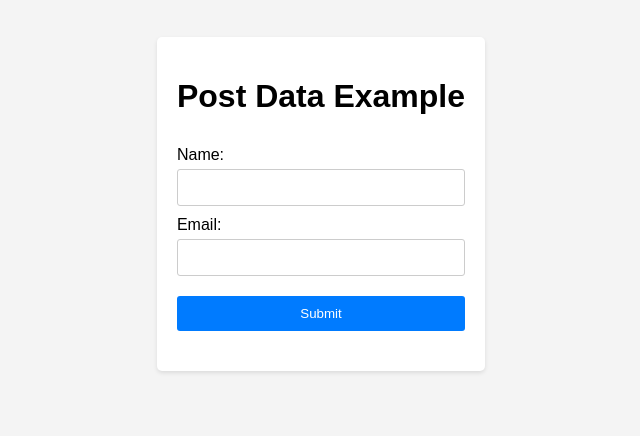
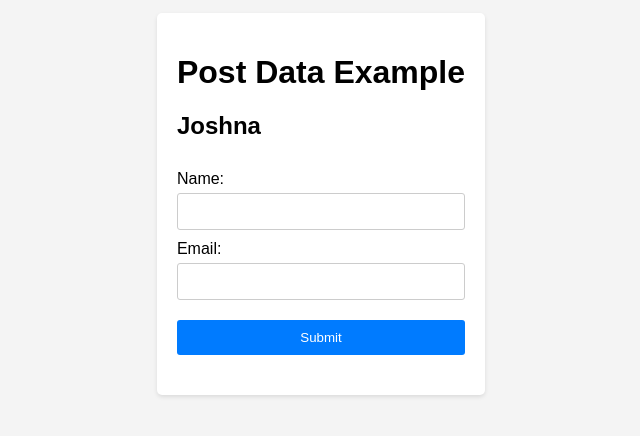
Before and after one commit to joshna1011/basic-post, a plain HTML site: page index.html in a window 1280 px wide. Shown: the part 196-632 px from the top of the page, without its empty margins (319-959 px from the left). Drawn offline with Linux system fonts and the light colour scheme.

Commit message:
addedname

```diff
--- a/index.html
+++ b/index.html
@@ -9,6 +9,7 @@
 <body>
     <div class="container">
         <h1>Post Data Example</h1>
+        <h2>Joshna</h2>
         <form id="postForm">
             <label for="name">Name:</label>
             <input type="text" id="name" name="name" required>
```
